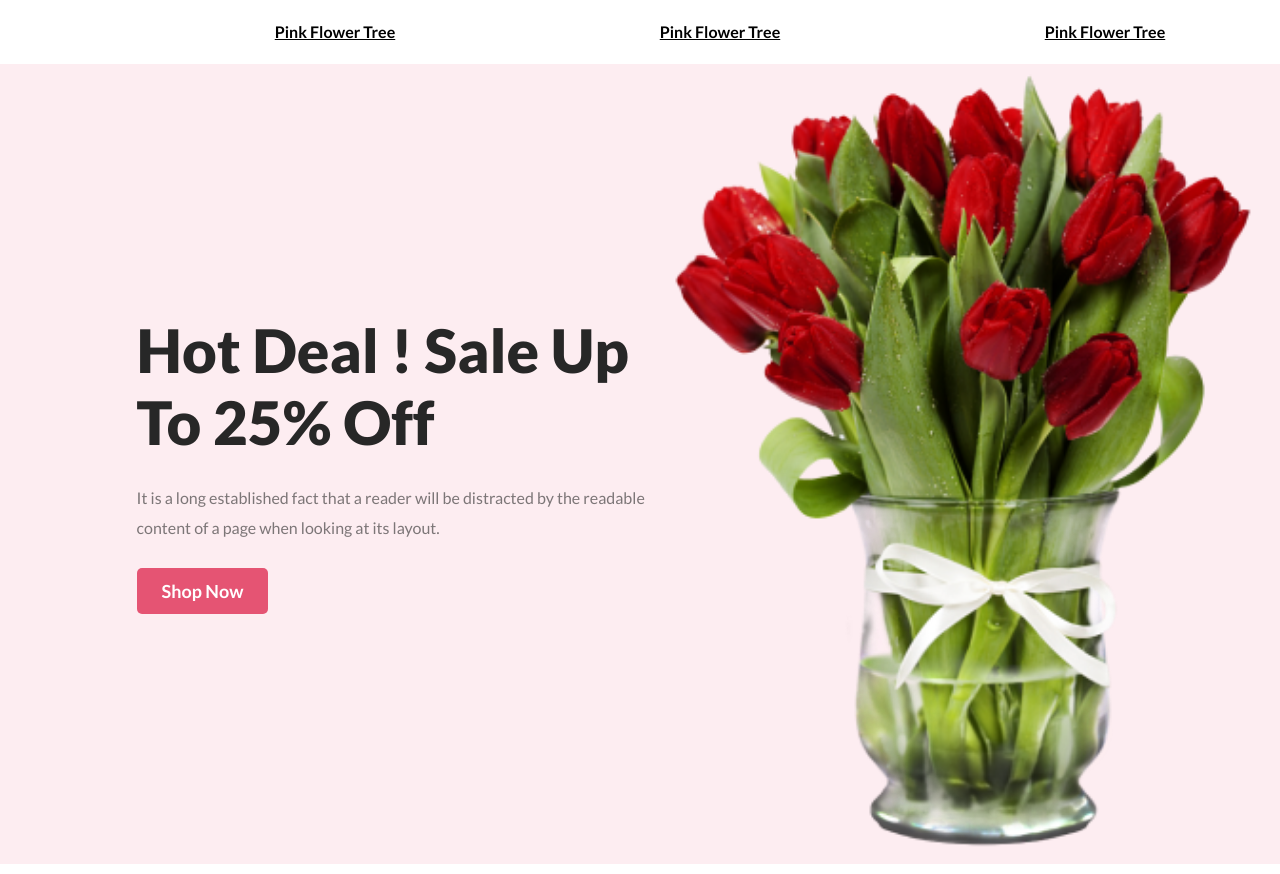
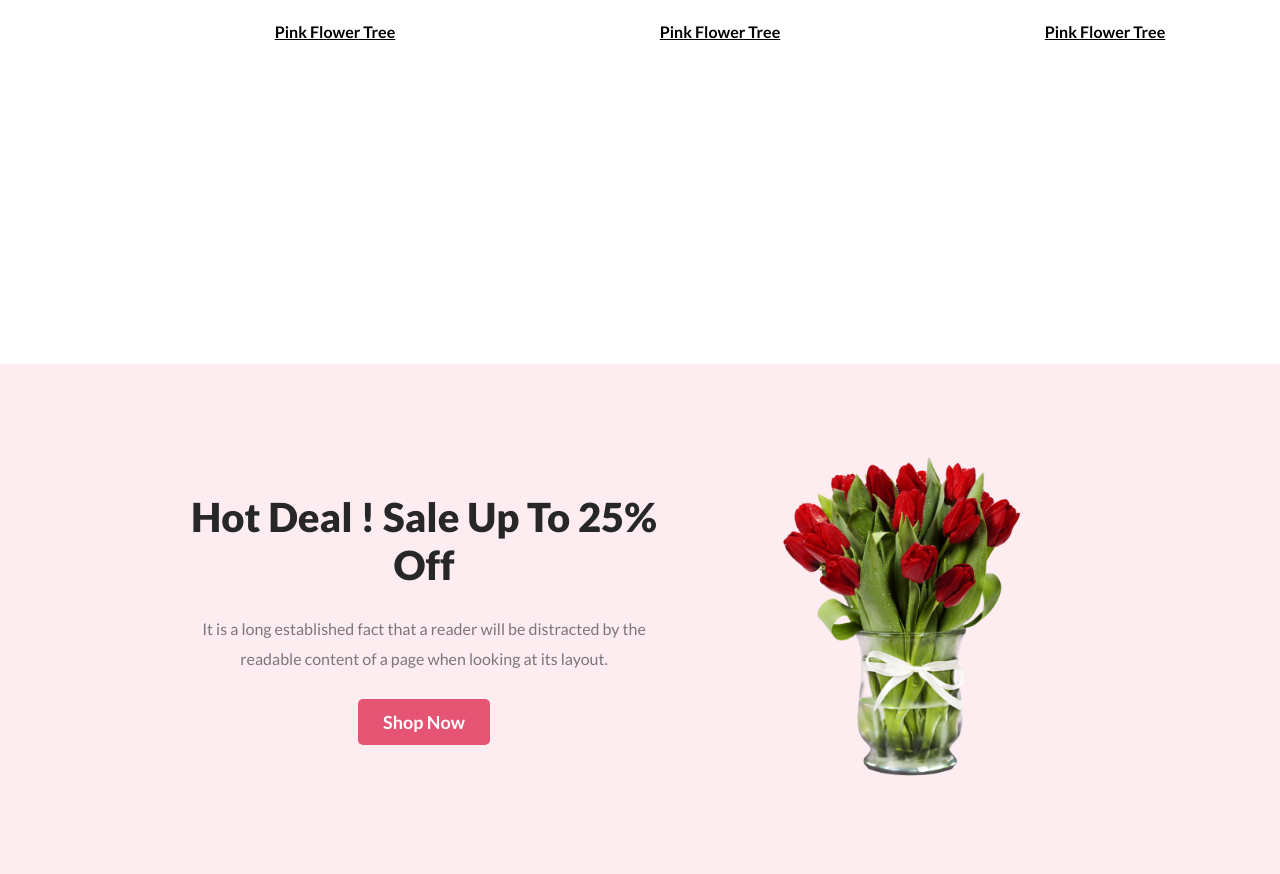
Before and after one commit to rabbani4443/flower-shop-assignment, a plain HTML site: page index.html in a window 1280 px wide. Shown: the part 1536-2410 px from the top of the page. Drawn offline with Linux system fonts and the light colour scheme.

Commit message:
Hot Sale section complete

```diff
--- a/index.html
+++ b/index.html
@@ -54,17 +54,22 @@
         </section>
         <!-- End Featured section -->
         <!-- Start Hot Deal Sale section -->
-        <header class="banner-container">
-            <div class="banner-content">
-                <h1 class="banner-title">Hot Deal ! Sale Up To 25% Off</h1>
-                <p class="banner-description">It is a long established fact that a reader will be distracted by the readable content of a page when looking at its layout.</p>
+    <section class="sale-container">
+        <div class="sale-sub-container">
+            <div class="sale-content">
+                <h1 class="sale-title">Hot Deal ! Sale Up To 25% Off</h1>
+                <p class="sale-description">It is a long established fact that a reader will be distracted by the readable content of a page when looking at its layout.</p>
                 <button class="primary-button">Shop Now</button>
             </div>
-            <div class="banner-photo">
-                <img class="banner-img" src="asset/pngwing 8.png" alt="internet error">
+            <div class="sale-photo">
+                <img class="sale-img" src="asset/pngwing 8.png" alt="internet error">
             </div>
-    </header>
-        <!-- End Hot Deal Sale section -->
+        </div>
+    </section>
+        <!-- End Hot Deal Sale section  -->
+        <!-- start images section -->
+
+        <!-- End images section -->
     </main>
     <footer></footer>
 </body>
--- a/style/style.css
+++ b/style/style.css
@@ -54,6 +54,7 @@ header{
 /* Start Featured Style */
 .featured-container{
     height: 100vh;
+    padding-bottom: 300px;
 }
 .featured-title{
     color: #272727;
@@ -102,3 +103,48 @@ header{
     padding-top: 25px;
 }
 /* End Featured Style */
+/* Start Hot Deal Sale style */
+.sale-container{
+    background: rgba(229, 84, 115, 0.10);
+    width: 100%;
+}
+.sale-sub-container{
+    display: flex;
+    justify-content: space-around;
+    align-items: center;
+    text-align: center;
+    width: 75%;
+    margin: auto;
+    height:60vh;
+    padding: 15px 0px;
+
+}
+.sale-title{
+    color: #272727;
+    font-size: 40px;
+    font-weight: 800;
+}
+.sale-description{
+    color: rgba(39, 39, 39, 0.60);
+    font-size: 16px;
+    font-weight: 400;
+    line-height: 30px;
+    padding: 25px 0px;
+}
+
+.sale-content{
+    max-width: 50%;
+}
+.sale-photo{
+    width: 40%;
+}
+.sale-img{
+    width: 250px;
+    height: 100%;
+}
+
+/* end Hot Deal Sale style */
+
+/* start images style */
+
+/* End images style */
```
